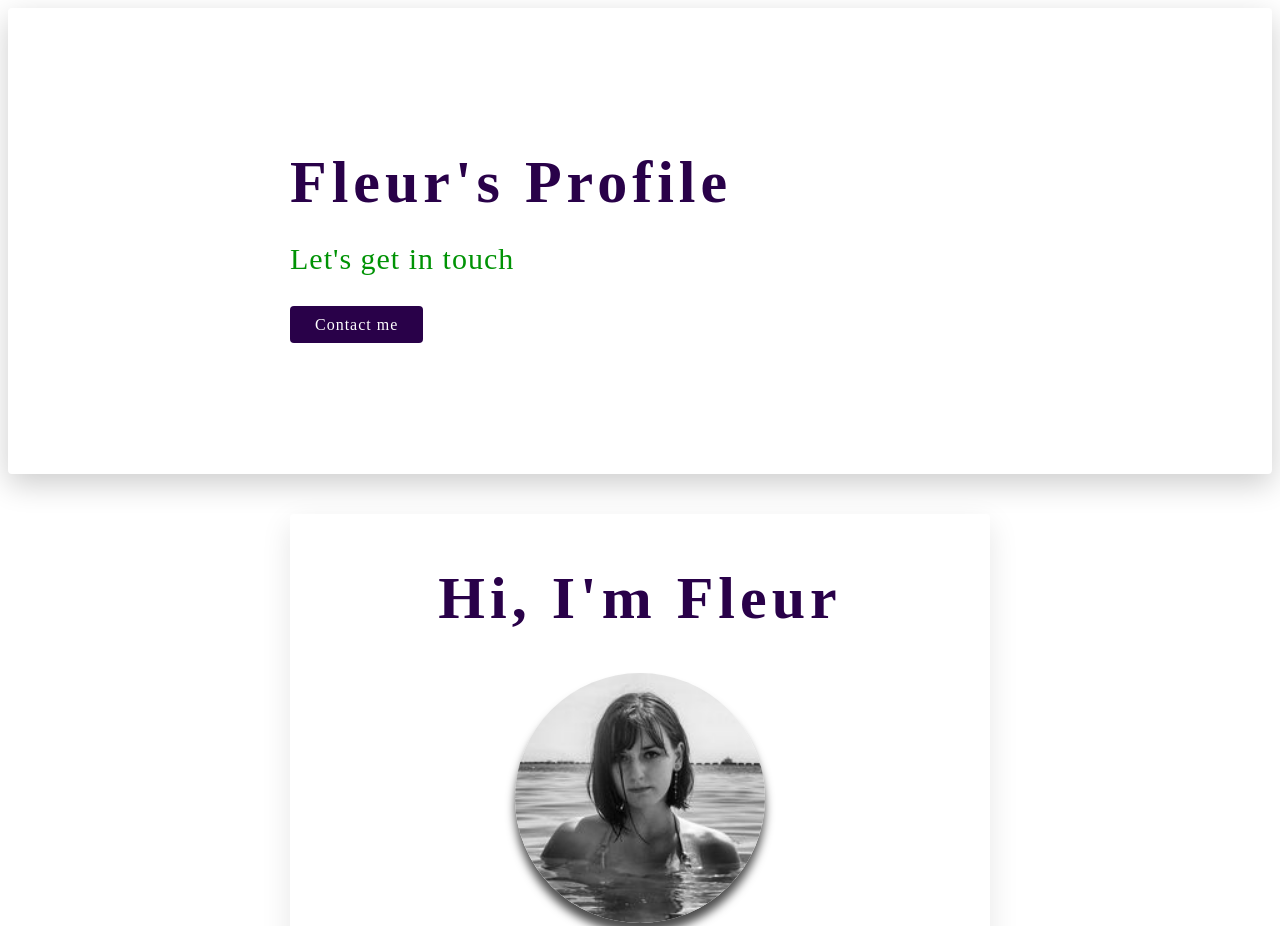
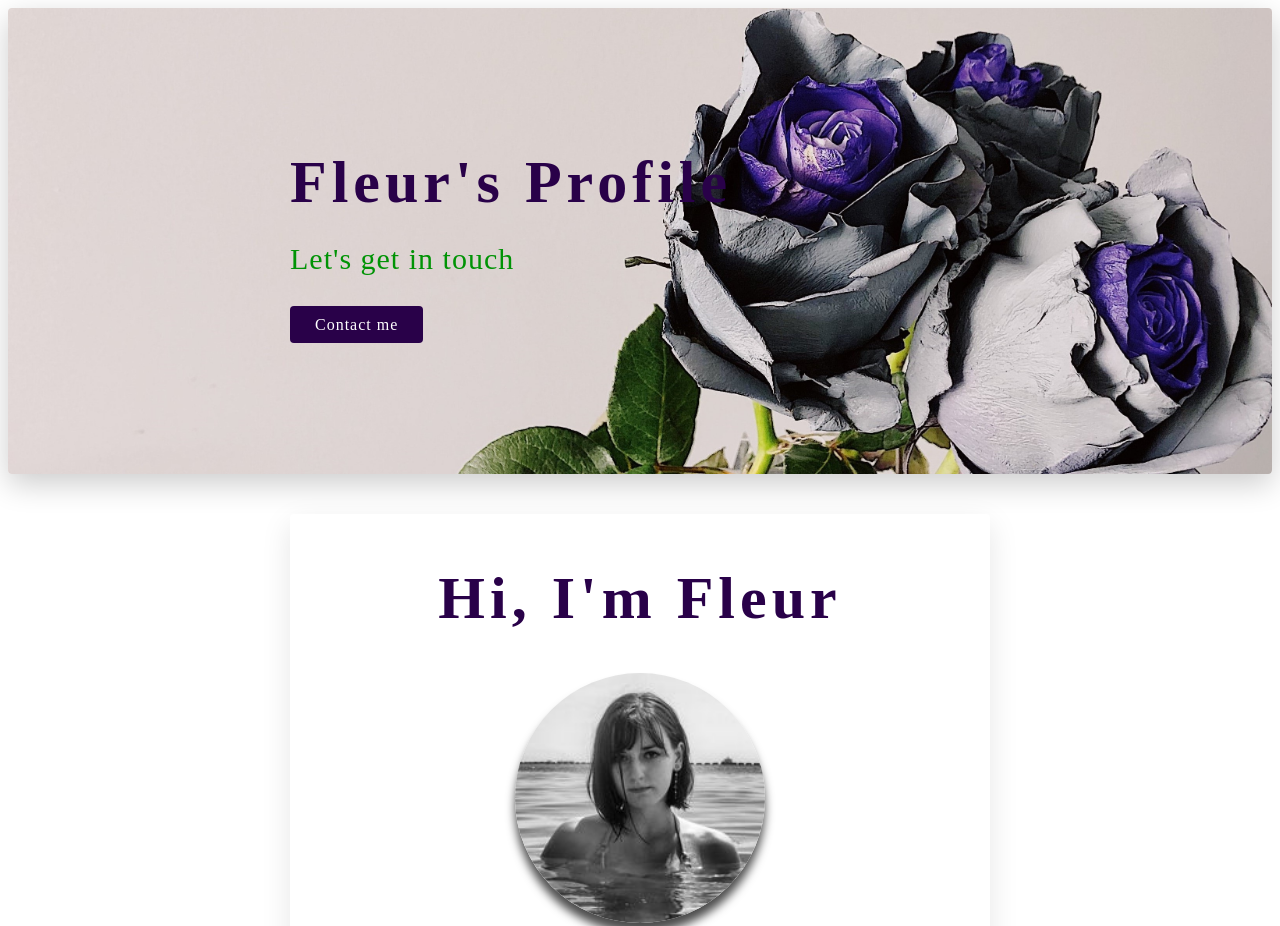
Before and after one commit to FleurWoll/my_profile, a plain HTML site: page index.html in a window 1280 px wide. Shown: the top 926 px of the page. Drawn offline with Linux system fonts and the light colour scheme; a script that the page names is missing; files whose address does not match are found by name.

Commit message:
Update style.css

```diff
--- a/style.css
+++ b/style.css
@@ -1,5 +1,5 @@
 body {
-	background: white url(images/background_dessin.jpg) no-repeat 100% 81%;
+	background: white url(background_dessin.jpg) no-repeat 100% 81%;
 	color: #575F7D;
 	font-family: cambria math
 	font-size: 16px
@@ -42,7 +42,7 @@ a:hover {
 
 /*custom design with class (99% of your design)*/
 .banner{
-	background-image:url(images/banner_rose.jpg);
+	background-image:url(banner_rose.jpg);
 	color: white;
 	padding: 100px 50px;
 	text-align: left;
```
